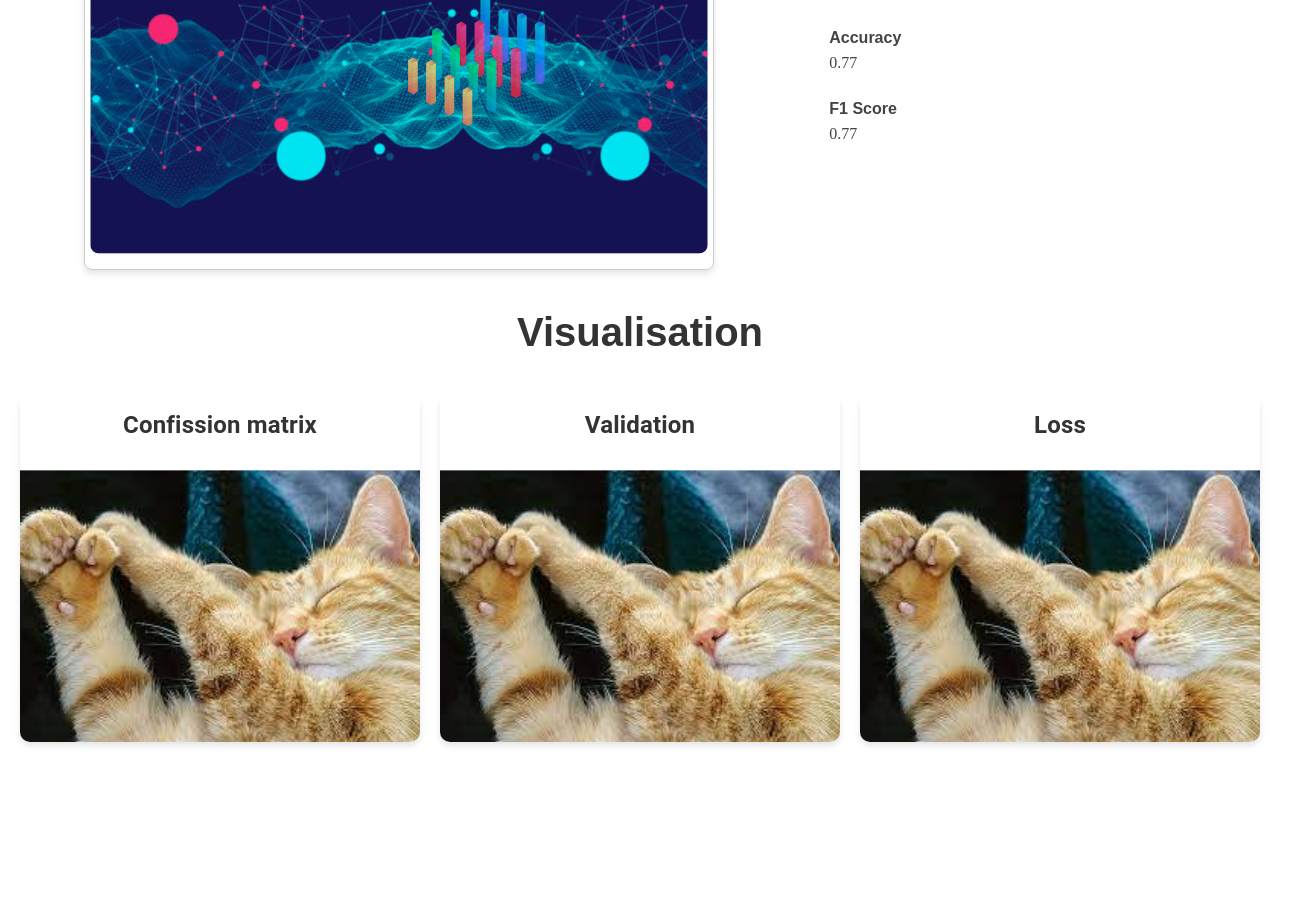
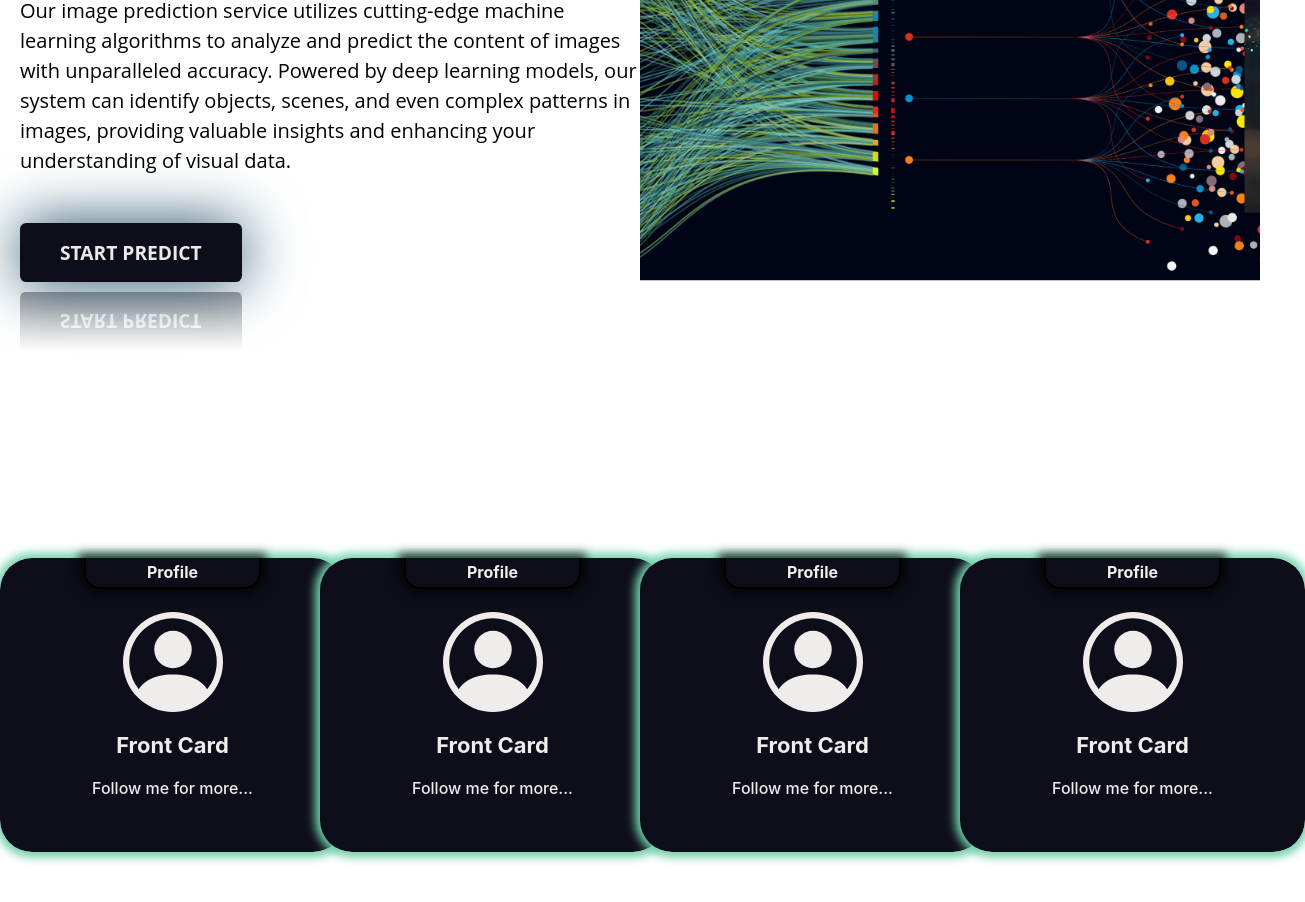
Before and after one commit to fatmabouzgarrou/projetvision, a React (Create React App) app: page / in a window 1280 px wide. Shown: the part 340-1242 px from the top of the page, 1305 px wide, since content can reach past the window. Before the commit the page ends 1082 px from the top, so only its background shows below. Built offline with nearby package versions, Linux system fonts and the light colour scheme.

Commit message:
secondversion2

```diff
--- a/src/App.js
+++ b/src/App.js
@@ -5,7 +5,7 @@ function App() {
   return (
 
     <div>
-      <PageTwo />
+      <PageOne />
     </div>
   );
 
--- a/src/components/Cards/Cards.css
+++ b/src/components/Cards/Cards.css
@@ -1,7 +1,7 @@
 .container {
   height: 294px;
   width: 240px;
-  color: red;
+  color: #f1ecec;
   perspective: 800px;
   font-family: -apple-system, BlinkMacSystemFont, 'Segoe UI', Roboto, Oxygen, Ubuntu, Cantarell, 'Open Sans', 'Helvetica Neue', sans-serif;
 }
@@ -9,11 +9,12 @@
 .card {
   width: 100%;
   height: 100%;
-  background: black;
+  background: rgb(14, 14, 26);
   border-radius: 2rem;
   position: relative;
   transition: transform 1500ms;
   transform-style: preserve-3d;
+
 }
 
 .card-top {
@@ -28,7 +29,7 @@
   top: 0;
   border-top: none;
   border-radius: 0 0 1rem 1rem;
-  box-shadow: 0px 0px 10px 5px rgba(255, 0, 0, 0.7);
+  box-shadow: 0px 0px 10px 5px rgba(0, 0, 0, 0.7);
 }
 
 .card-top-para {
@@ -46,7 +47,7 @@
   height: 100%;
   width: 100%;
   border-radius: 2rem;
-  box-shadow: 0px 0px 10px 5px rgba(255, 0, 0, 0.7);
+  box-shadow: 0px 0px 10px 5px #73d4ac;
   position: absolute;
   backface-visibility: hidden;
   display: flex;
@@ -57,7 +58,7 @@
 }
 
 .back {
-  background-color: black;
+  background-color: rgb(235, 175, 234);
   transform: rotateX(180deg) rotateZ(-180deg);
 }
 
@@ -79,6 +80,7 @@
 }
 
 .containercard{
-  margin-top: 100%;
+  margin-top: 10%;
   width: 100%;
+  margin-bottom: 20%;
 }
--- a/src/pages/PageOne.js
+++ b/src/pages/PageOne.js
@@ -10,6 +10,10 @@ function PageOne() {
       <Background/>
       <div className="cards-container">
         <Cards />
+        <Cards />
+        <Cards />
+        <Cards />
+
       </div>
     </div>
   );
```
